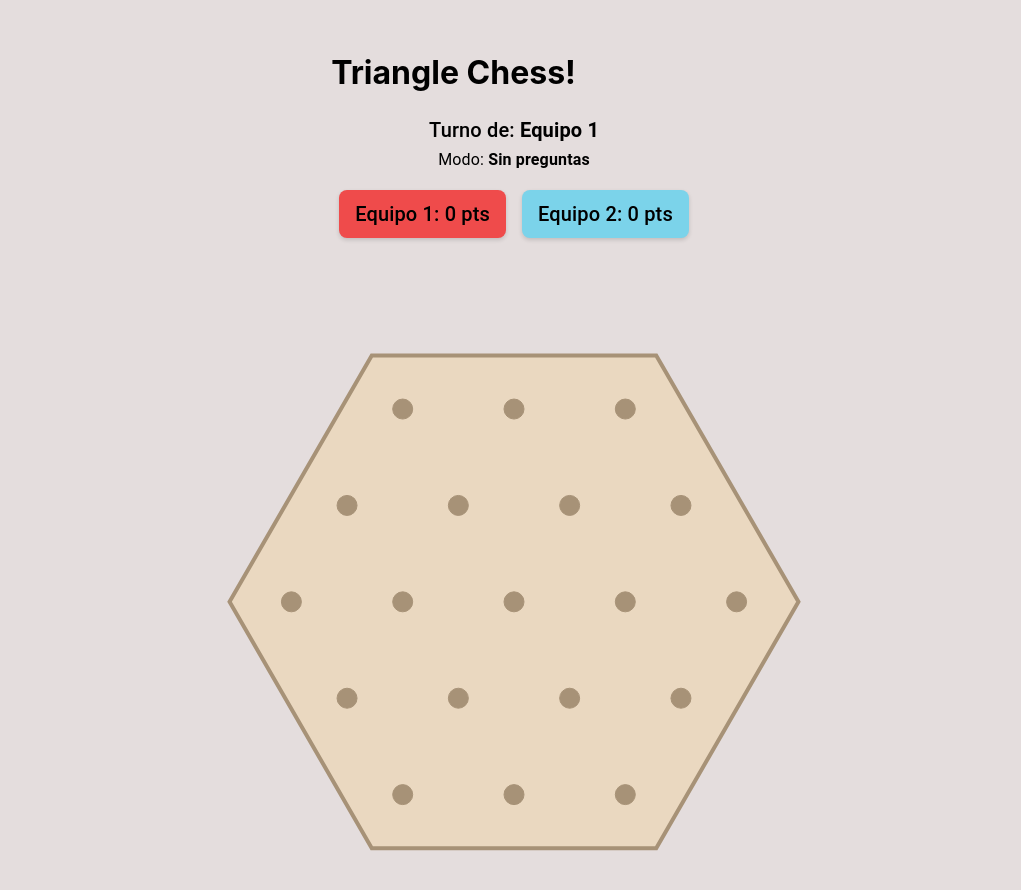
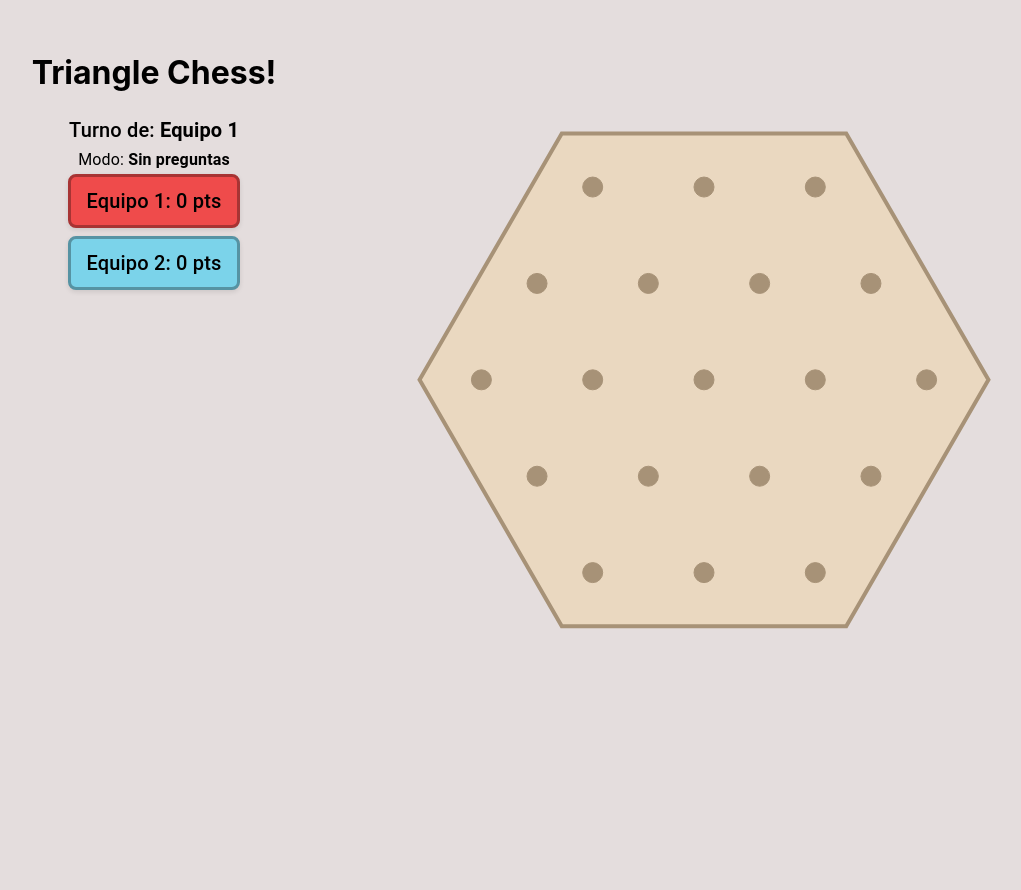
Before and after one commit to georgeif2212/Chain-Triangle-Chess, a React (Vite) app: page /game in a window 1280 px wide. Both pictures are taken after a click on the button "COMENZAR JUEGO". Shown: the top 890 px of the page, without its empty margins (126-1147 px from the left). After the commit the page ends 800 px from the top, so only its background shows below. Built offline with nearby package versions, Linux system fonts and the light colour scheme; no server answers.

Commit message:
feat: new styles

```diff
--- a/src/modules/game/styles/components/GameContent.module.css
+++ b/src/modules/game/styles/components/GameContent.module.css
@@ -1,30 +1,42 @@
 .wrapper {
+  display: flex;
+  flex-direction: row;
+  justify-content: center;
+  align-items: flex-start;
+  height: 90vh;
+  overflow: hidden;
+  box-sizing: border-box;
+  padding: 1rem;
+  gap: 5rem;
+}
+
+.sidebar {
   display: flex;
   flex-direction: column;
   align-items: center;
-  overflow: hidden;
-  padding: 1rem;
-  box-sizing: border-box;
-}
-
-.statusInfo {
-  margin-bottom: 1rem;
-  text-align: center;
+  max-width: 300px;
+  flex-shrink: 0;
 }
 
 .topBar {
   display: flex;
-  justify-content: space-evenly;
+  flex-wrap: wrap;
+  gap: 0.5rem;
+  justify-content: center;
   margin-bottom: 1rem;
 }
 
 .teamBox {
-  flex: 1;
-  margin: 0 0.5rem;
   padding: 0.5rem 1rem;
+  border-radius: 0.5rem;
+  border: 3px solid;
+  color: #000;
+  font-weight: bold;
   text-align: center;
-  border-radius: 8px;
-  color: #000000;
-  font-weight: bold;
-  box-shadow: 0 2px 4px rgba(0, 0, 0, 0.15);
+  min-width: 120px;
+  box-shadow: 0 2px 5px rgba(0, 0, 0, 0.1);
 }
+
+.statusInfo {
+  text-align: center;
+}
```
